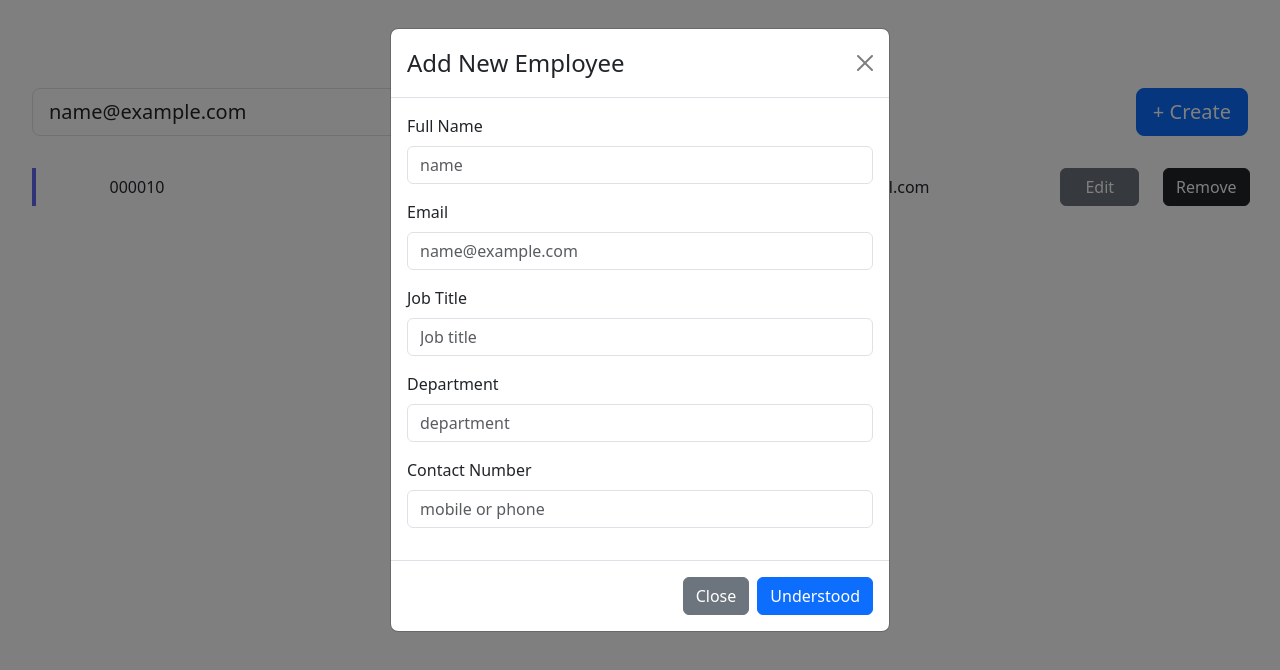
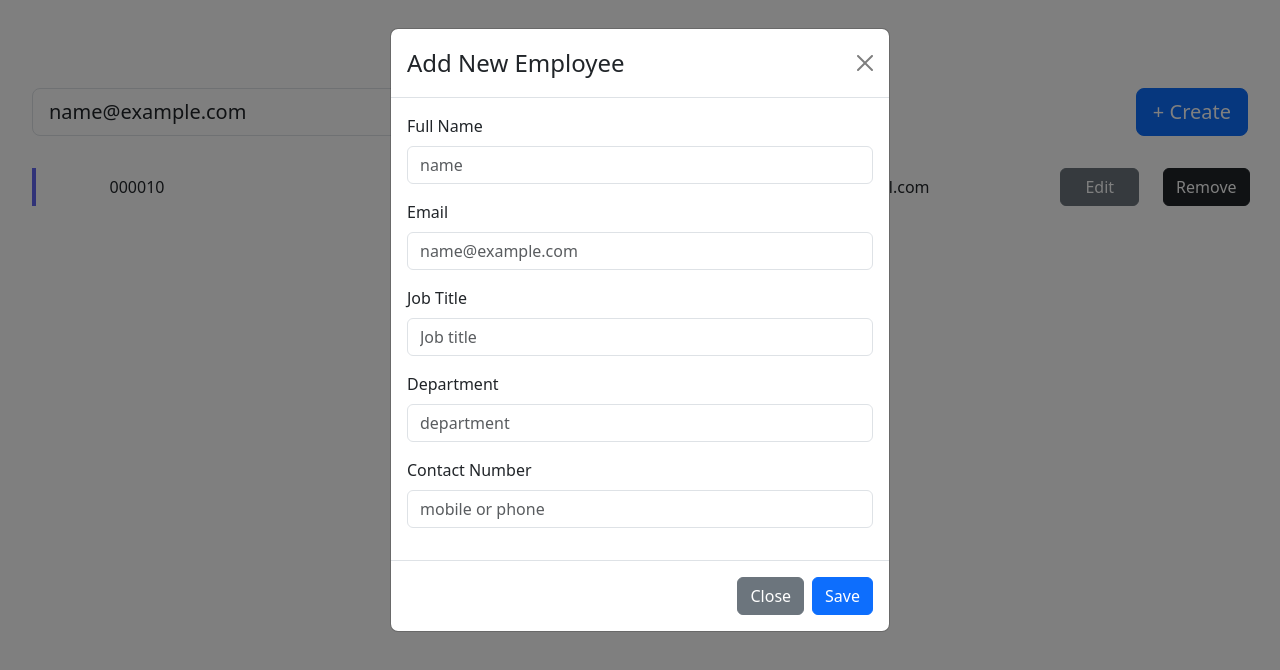
Before and after one commit to haitonghuang/employee_management_frontend, a React (Vite) app: page / in a window 1280 px wide. Both pictures are taken after typing "name@example.com" into the empty fields and a click on the button "+ Create". Shown: the top 670 px of the page. Built offline with nearby package versions, Linux system fonts and the light colour scheme.

Commit message:
feat: install axios

```diff
--- a/package.json
+++ b/package.json
@@ -10,6 +10,7 @@
     "preview": "vite preview"
   },
   "dependencies": {
+    "axios": "^1.6.8",
     "bootstrap": "^5.3.3",
     "react": "^18.2.0",
     "react-bootstrap": "^2.10.2",
--- a/src/App.jsx
+++ b/src/App.jsx
@@ -10,6 +10,7 @@ function App() {
 	const [show, setShow] = useState(false);
 	const handleClose = () => setShow(false);
 	const handleShow = () => setShow(true);
+	const handleOnSave = () => console.log("save data....");
 	return (
 		<>
 			<div>
@@ -25,7 +26,11 @@ function App() {
 						<Button variant="primary" size="lg" onClick={handleShow}>
 							+ Create
 						</Button>
-            <NewEmployeeModal show={show} handleClose={handleClose} />
+						<NewEmployeeModal
+							show={show}
+							handleClose={handleClose}
+							handleOnSave={handleOnSave}
+						/>
 					</div>
 				</div>
 				<DisplayCard />
--- a/src/components/NewEmployeeModal.jsx
+++ b/src/components/NewEmployeeModal.jsx
@@ -4,7 +4,7 @@ import Button from "react-bootstrap/Button";
 import Modal from "react-bootstrap/Modal";
 import Form from "react-bootstrap/Form";
 
-export default function NewEmployeeModal({ show, handleClose }) {
+export default function NewEmployeeModal({ show, handleClose, handleOnSave }) {
 	return (
 		<div>
 			{" "}
@@ -45,7 +45,9 @@ export default function NewEmployeeModal({ show, handleClose }) {
 					<Button variant="secondary" onClick={handleClose}>
 						Close
 					</Button>
-					<Button variant="primary">Understood</Button>
+					<Button variant="primary" onClick={handleOnSave}>
+						Save
+					</Button>
 				</Modal.Footer>
 			</Modal>
 		</div>
--- /dev/null
+++ b/src/services/httpService.js
@@ -0,0 +1,6 @@
+import axios from "axios";
+const httpService = axios.create({
+	baseURL: "http://localhost:8080",
+});
+
+export default httpService;
```
Also changed, not shown: 1 other file (tests, documents, lock files or other folders). Lines whose indentation alone changed are shown as unchanged.
